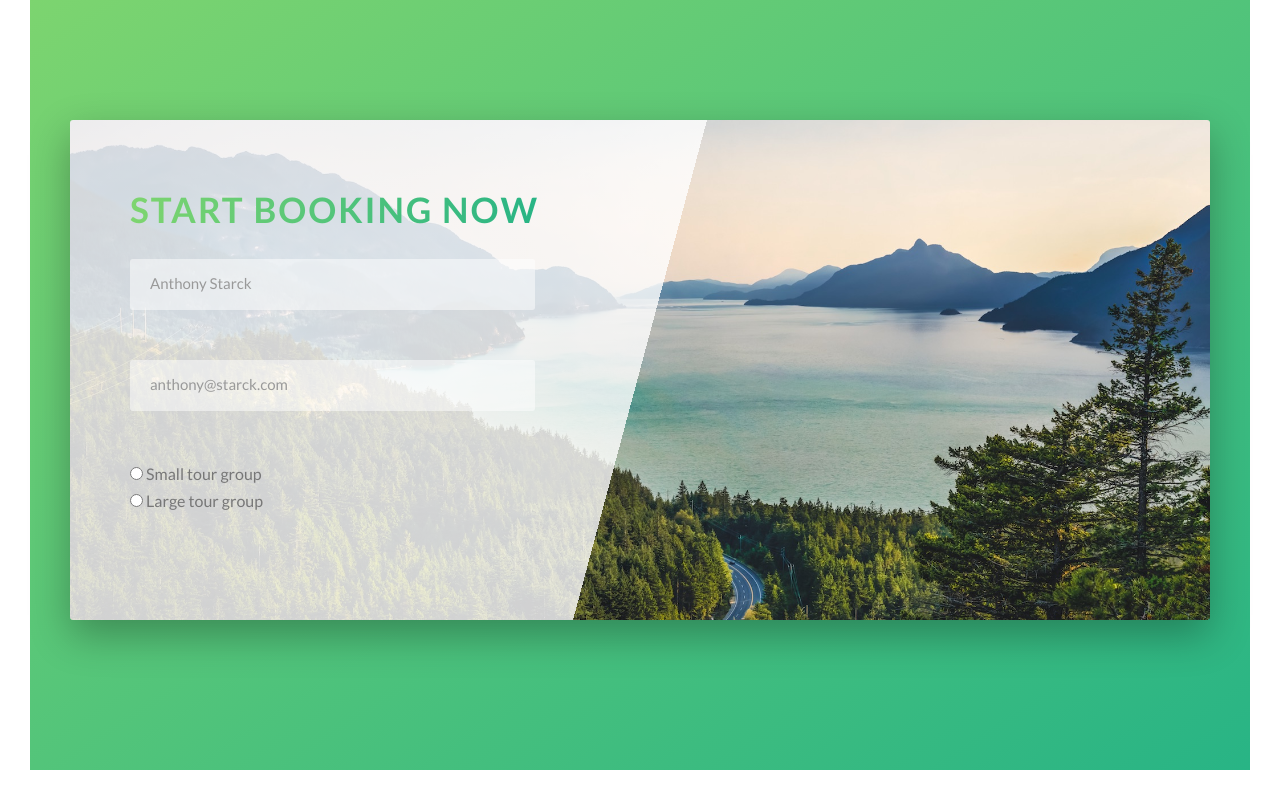
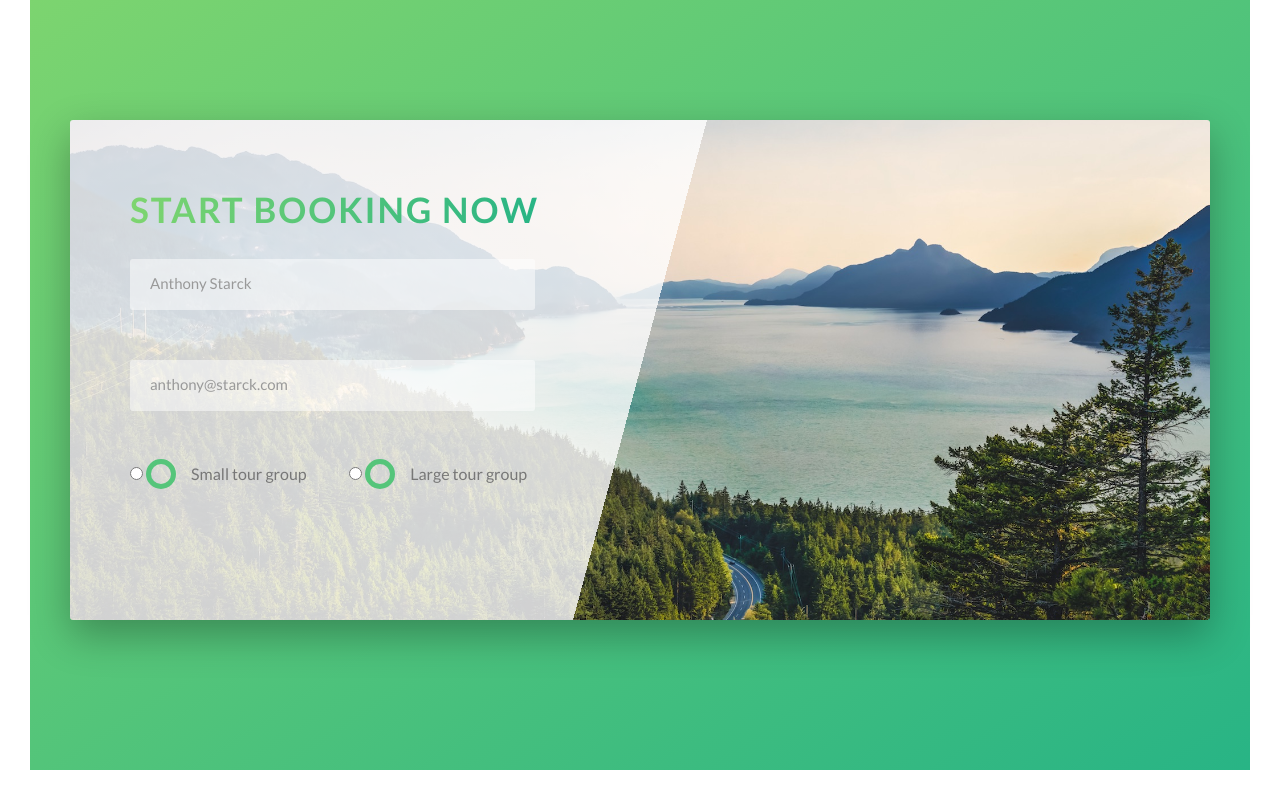
Before and after one commit to Saurav-98/Natours_SCSS, a website built with Vite: page index.html in a window 1280 px wide. Shown: the part 4483-5283 px from the top of the page. Built offline with nearby package versions, Linux system fonts and the light colour scheme.

Commit message:
working on form

```diff
--- a/index.html
+++ b/index.html
@@ -326,8 +326,9 @@
                       id="small"
                       class="form__radio-input"
                     />
-                    <label for="small" class="form__radio-label"
-                      >Small tour group</label
+                    <label for="small" class="form__radio-label">
+                      <span class="form__radio-button"></span>
+                      Small tour group</label
                     >
                   </div>
                   <div class="form__radio-group">
@@ -337,8 +338,9 @@
                       id="large"
                       class="form__radio-input"
                     />
-                    <label for="large" class="form__radio-label"
-                      >Large tour group</label
+                    <label for="large" class="form__radio-label">
+                      <span class="form__radio-button"></span>
+                      Large tour group</label
                     >
                   </div>
                 </div>
--- a/styles/layout/_book.scss
+++ b/styles/layout/_book.scss
@@ -68,4 +68,27 @@
     visibility: hidden;
     transform: translateY(-4rem);
   }
+
+  &__radio-group {
+    width: 48%;
+    display: inline-block;
+  }
+  &__radio-label {
+    font-size: 1.6rem;
+    cursor: pointer;
+    position: relative;
+    padding-left: 4.5rem;
+  }
+  &__radio-button {
+    display: inline-block;
+    height: 3rem;
+    width: 3rem;
+    border: 5px solid $medium-green;
+    border-radius: 50%;
+    position: absolute;
+    left: 0;
+    top: -0.5rem;
+    &::after {
+    }
+  }
 }
```
